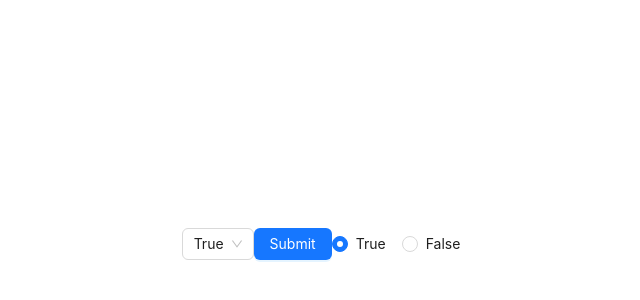
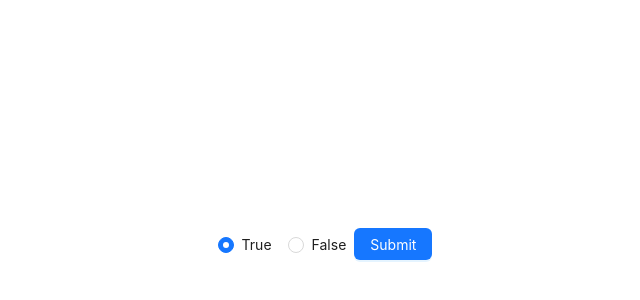
Before and after one commit to RdotSilva/TypeScript-React-Vite-NGU-Profile-Helper, a React (Vite) app: page / in a window 1280 px wide. Shown: the part 156-456 px from the top of the page, without its empty margins (315-955 px from the left). Built offline with nearby package versions, Linux system fonts and the light colour scheme.

Commit message:
Add RadioForm to main App

```diff
--- a/src/App.tsx
+++ b/src/App.tsx
@@ -1,10 +1,10 @@
 import "./App.css";
-import EnergyForm from "./components/EnergyForm";
+import RadioForm from "./components/RadioForm";
 
 function App() {
   return (
     <>
-      <EnergyForm />
+      <RadioForm />
     </>
   );
 }
```
